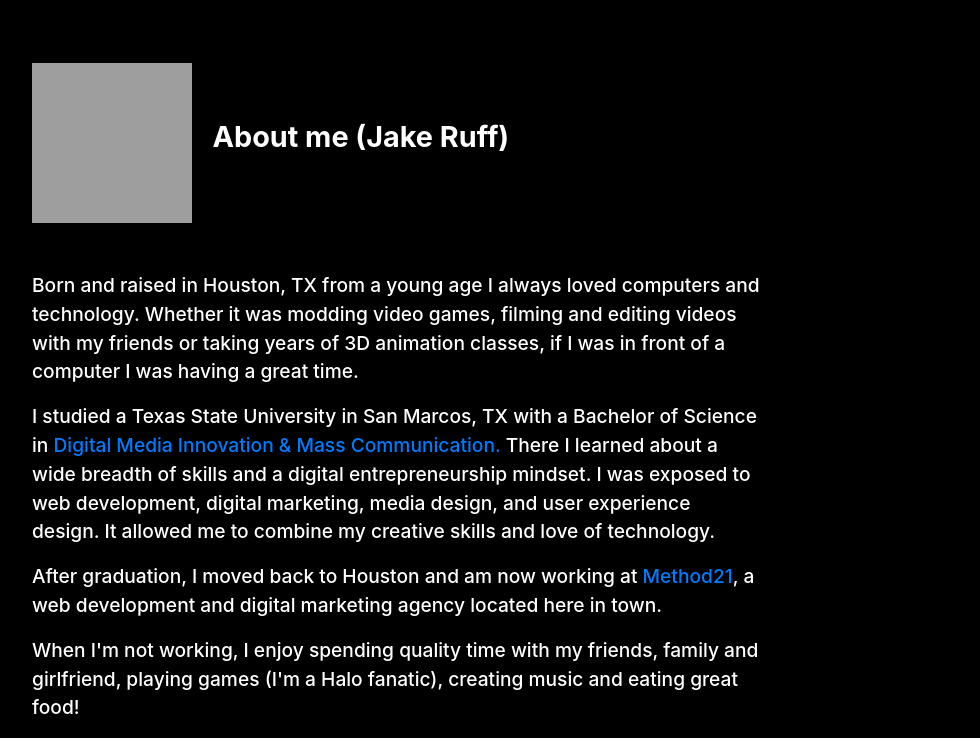
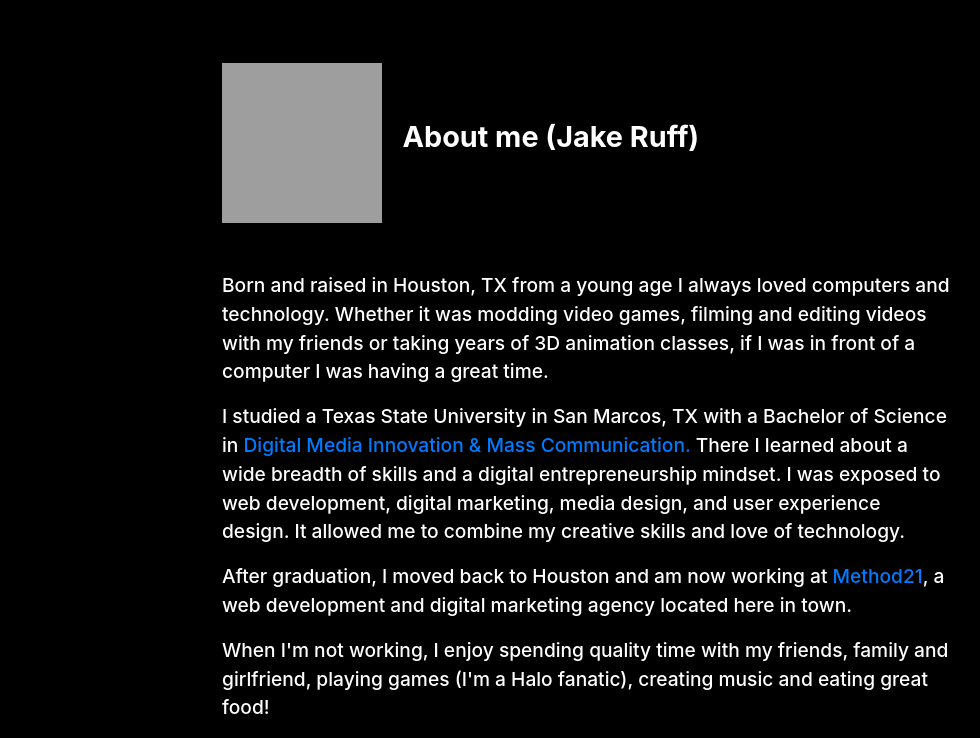
Before and after one commit to JakeRuff/jakeruff.github.io, a website: page about.html in a window 1280 px wide. Shown: the part 67-805 px from the top of the page, without its empty margins (53-1033 px from the left). Drawn offline with nearby package versions, Linux system fonts and the light colour scheme; grey boxes are pictures that could not be loaded.

Commit message:
Center alinged text instead of left.

```diff
--- a/about.html
+++ b/about.html
@@ -25,7 +25,7 @@
   </nav>
   <!-- Page Content -->
   <div class="container" id="about">
-    <div class="row" id="">
+    <div class="row text-center justify-content-center" id="">
       <div class="col-lg-8 col-md-12 col-sm-12 col-12 text-left my-auto" id="">
         <img src="img/me.png" class="" id="jake_sm"/>
         <p class="lead font-weight-bold text-white my-auto d-inline-block pl-3">About me (Jake Ruff)</p>
```
